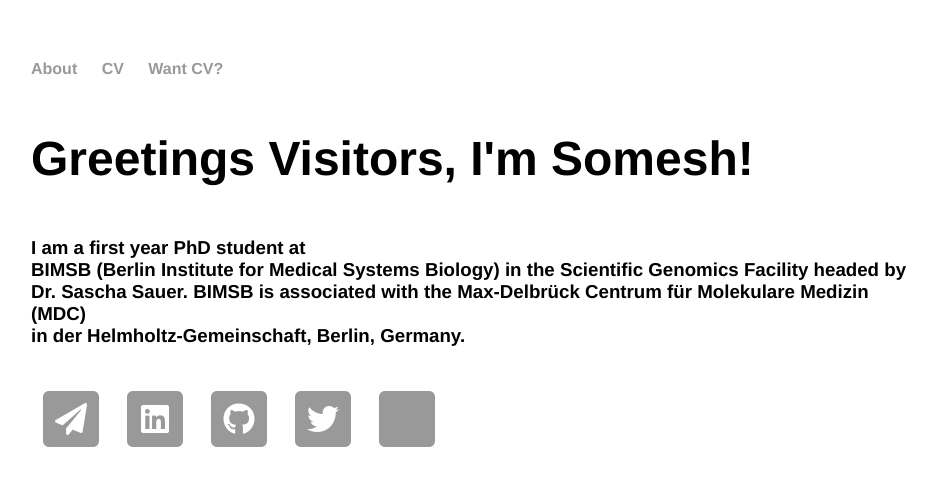
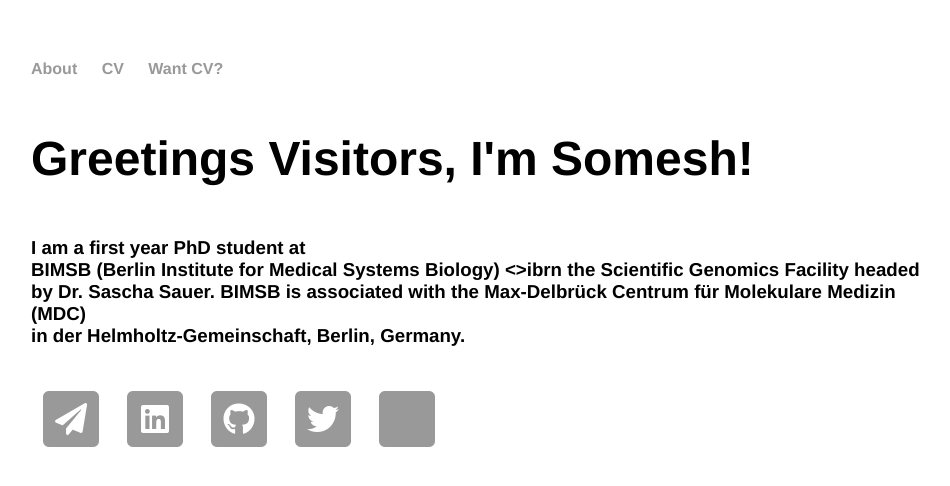
Before and after one commit to saisomesh2594/saisomesh2594.github.io, a Jekyll site: the page built from index.html, in a window 1280 px wide. Shown: the top 486 px of the page, without its empty margins (161-1111 px from the left). Built offline with Jekyll 4.4.1, drawn with Linux system fonts in a browser that asks for light colours.

Commit message:
Update index.html

```diff
--- a/index.html
+++ b/index.html
@@ -22,7 +22,7 @@ title: Somesh Sai, Just Another Bioinformatician
 	<div class="logo-container" style="float:left;"><h1>Greetings Visitors, I'm Somesh!</h1></div>
 	<div class="para-container" style="float:left;">
 		<p>
-			<h3>I am a first year PhD student at <br>BIMSB (Berlin Institute for Medical Systems Biology) in the Scientific Genomics Facility headed by Dr. Sascha Sauer. BIMSB
+			<h3>I am a first year PhD student at <br>BIMSB (Berlin Institute for Medical Systems Biology) <>ibrn the Scientific Genomics Facility headed by Dr. Sascha Sauer. BIMSB
 			is associated with the Max-Delbrück Centrum für Molekulare Medizin (MDC) <br>in der Helmholtz-Gemeinschaft, Berlin, Germany.
 			</h3>
 		</p>
```
